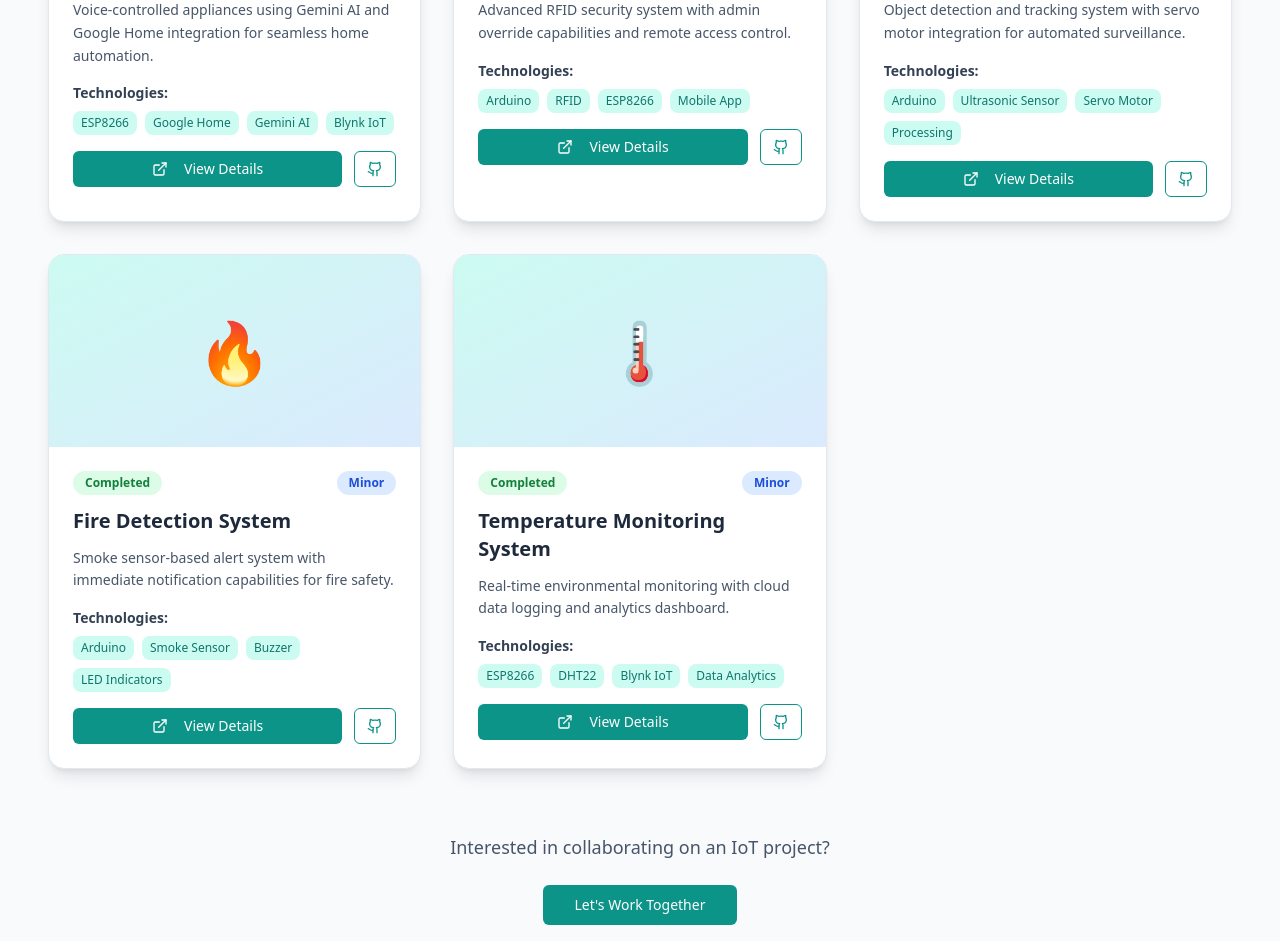
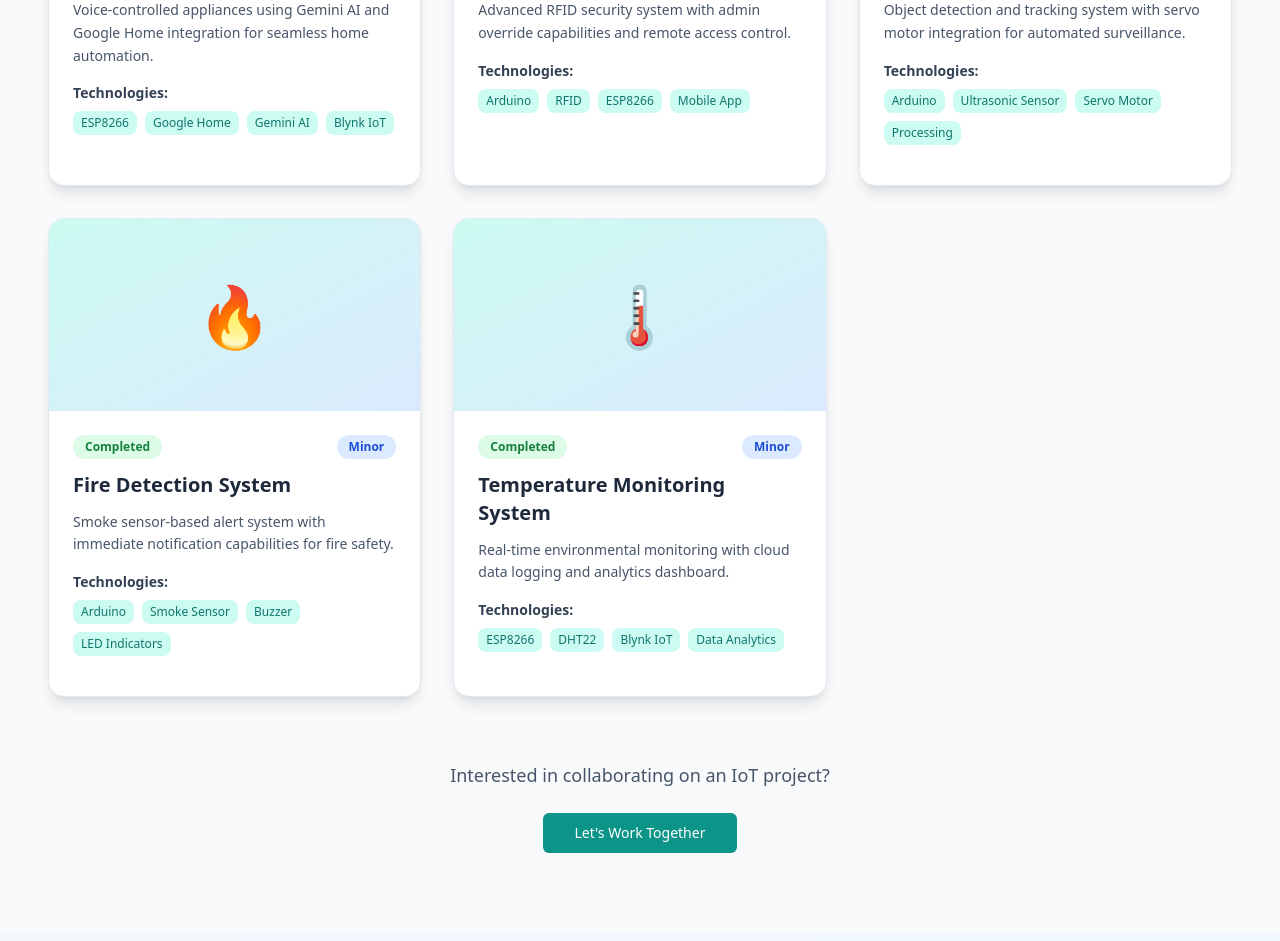
Before and after one commit to Janagabalan/janagabalan-iot-showcase, a React (Vite) app: page / in a window 1280 px wide. Shown: the part 5480-6421 px from the top of the page. Built offline with nearby package versions, Linux system fonts and the light colour scheme.

Commit message:
Remove project details and GitHub links
Removed "View Details" buttons and GitHub links from all portfolio project cards in `src/components/Portfolio.tsx`.

```diff
--- a/src/components/Portfolio.tsx
+++ b/src/components/Portfolio.tsx
@@ -1,5 +1,6 @@
+
 import { useState } from "react";
-import { ExternalLink, Github, Filter } from "lucide-react";
+import { Filter } from "lucide-react";
 import { Button } from "@/components/ui/button";
 
 const Portfolio = () => {
@@ -140,17 +141,6 @@ const Portfolio = () => {
                     ))}
                   </div>
                 </div>
-
-                {/* Action Buttons */}
-                <div className="flex space-x-3">
-                  <Button size="sm" className="flex-1 bg-teal-600 hover:bg-teal-700 text-white">
-                    <ExternalLink className="h-4 w-4 mr-2" />
-                    View Details
-                  </Button>
-                  <Button size="sm" variant="outline" className="border-teal-600 text-teal-600 hover:bg-teal-50 dark:hover:bg-teal-900/20">
-                    <Github className="h-4 w-4" />
-                  </Button>
-                </div>
               </div>
             </div>
           ))}
```
